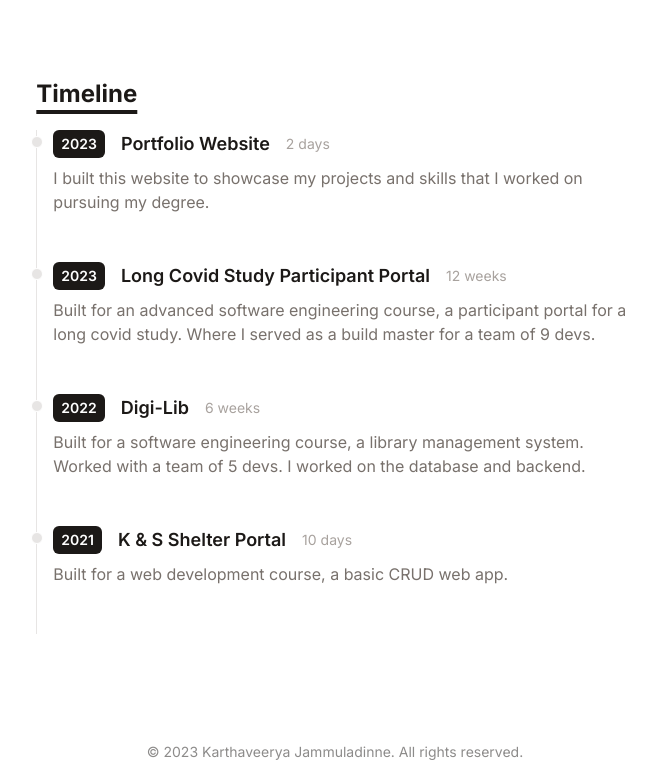
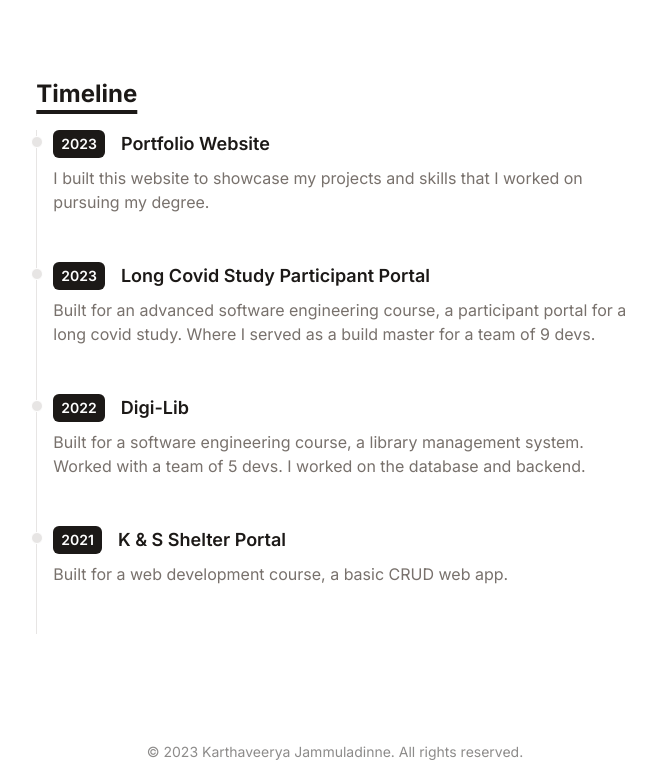
Before and after one commit to dontbug-debug/Portfolio-Website, a React (Vite) app in the folder minimal-portfolio/: page / in a window 1280 px wide. Shown: the part 998-1780 px from the top of the page, without its empty margins (305-961 px from the left). Built offline with nearby package versions, Linux system fonts and the light colour scheme.

Commit message:
Update timeline.js
deleted duration

```diff
--- a/minimal-portfolio/src/data/timeline.js
+++ b/minimal-portfolio/src/data/timeline.js
@@ -3,7 +3,6 @@ export default [
     key: 0,
     year: "2023",
     title: "Portfolio Website",
-    duration: "2 days",
     details:
       "I built this website to showcase my projects and skills that I worked on pursuing my degree.",
   },
@@ -11,7 +10,6 @@ export default [
     key: 3,
     year: "2023",
     title: "Long Covid Study Participant Portal",
-    duration: "12 weeks",
     details:
       "Built for an advanced software engineering course, a participant portal for a long covid study. Where I served as a build master for a team of 9 devs.",
   },
@@ -19,7 +17,6 @@ export default [
     key: 2,
     year: "2022",
     title: "Digi-Lib",
-    duration: "6 weeks",
     details:
       "Built for a software engineering course, a library management system. Worked with a team of 5 devs. I worked on the database and backend.",
   },
@@ -27,7 +24,6 @@ export default [
     key: 1,
     year: "2021",
     title: "K & S Shelter Portal",
-    duration: "10 days",
     details: "Built for a web development course, a basic CRUD web app.",
   },
 ];
```
